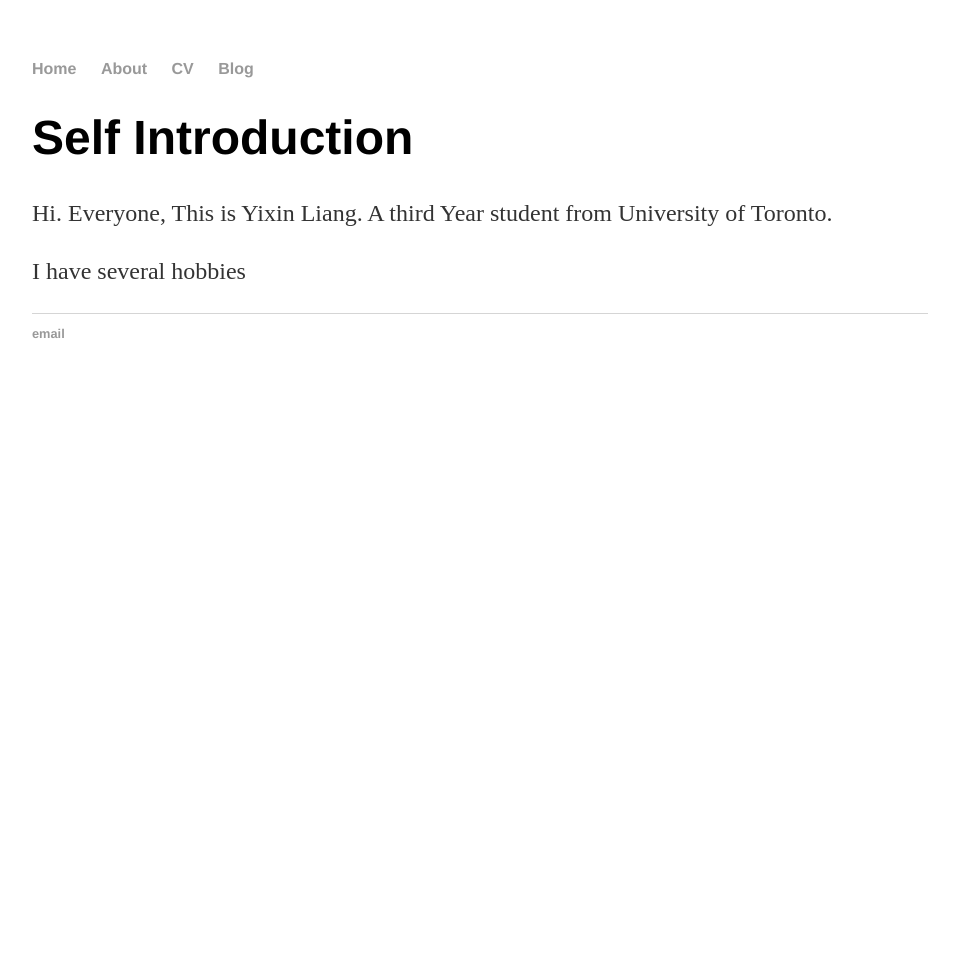
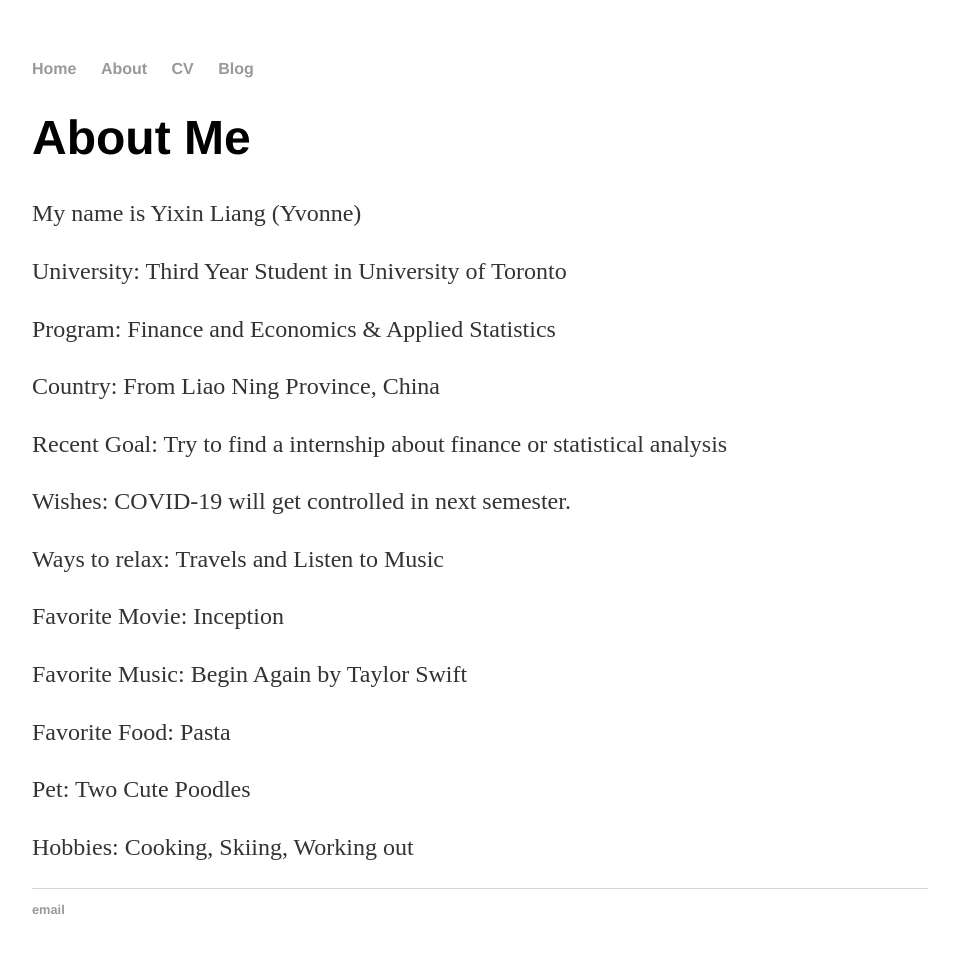
Before and after one commit to YixinLiang/YixinLiang.github.io, a Jekyll site: the page built from about/index.html, in a window 1280 px wide. Shown: the whole page, without its empty margins (160-1119 px from the left). Built offline with Jekyll 4.4.1, drawn with Linux system fonts in a browser that asks for light colours; before the commit the page ends 900 px from its top, so only the background shows below that.

Commit message:
Update index.html

```diff
--- a/about/index.html
+++ b/about/index.html
@@ -1,9 +1,29 @@
 ---
 layout: default
-title: Self Introduction
+title: About Me
 ---
 <h1>{{ page.title }}</h1>
 
-<p> Hi. Everyone, This is Yixin Liang. A third Year student from University of Toronto.
+<p> My name is Yixin Liang (Yvonne)
 
-<p> I have several hobbies
+<p> University: Third Year Student in University of Toronto
+
+<p> Program: Finance and Economics & Applied Statistics
+
+<p> Country: From Liao Ning Province, China
+
+<p> Recent Goal: Try to find a internship about finance or statistical analysis
+
+<p> Wishes: COVID-19 will get controlled in next semester.
+
+<p> Ways to relax: Travels and Listen to Music
+
+<p> Favorite Movie: Inception
+
+<p> Favorite Music: Begin Again by Taylor Swift
+
+<p> Favorite Food: Pasta
+
+<p> Pet: Two Cute Poodles
+
+<p> Hobbies: Cooking, Skiing, Working out
```
